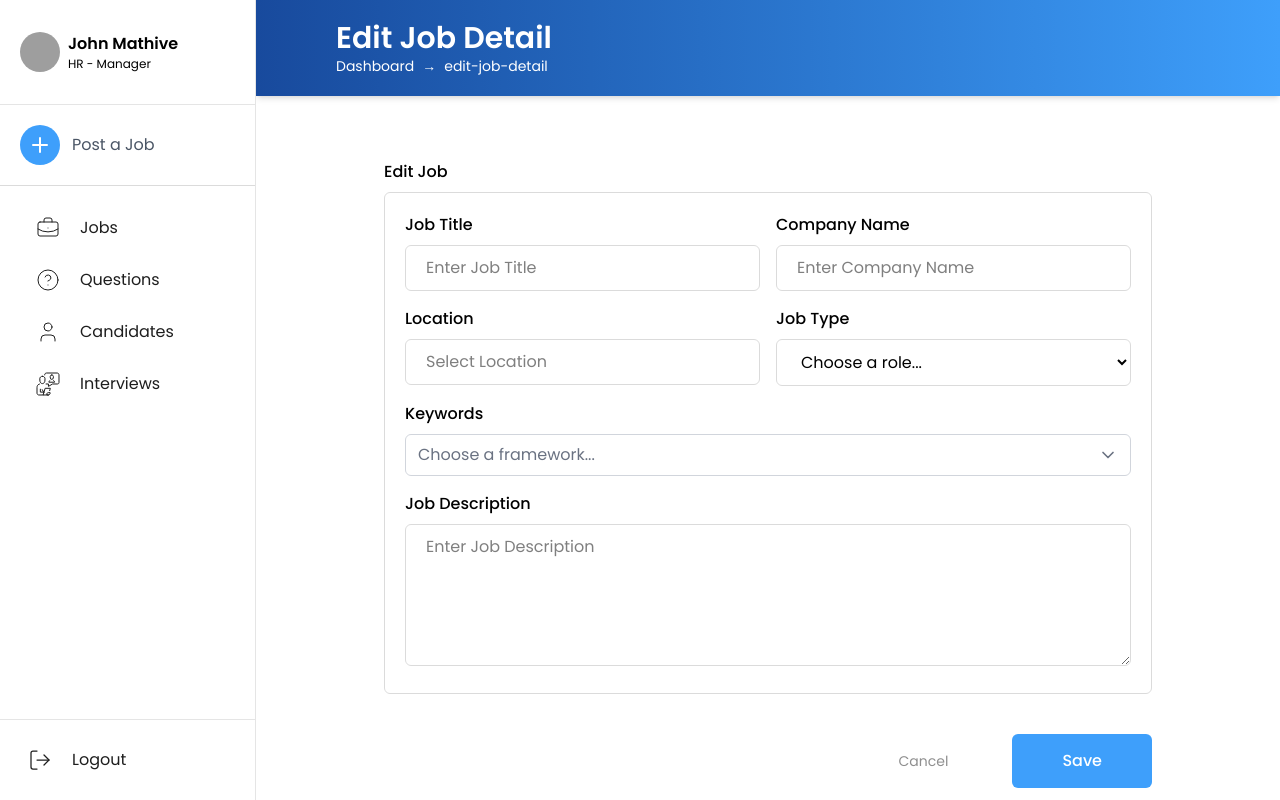
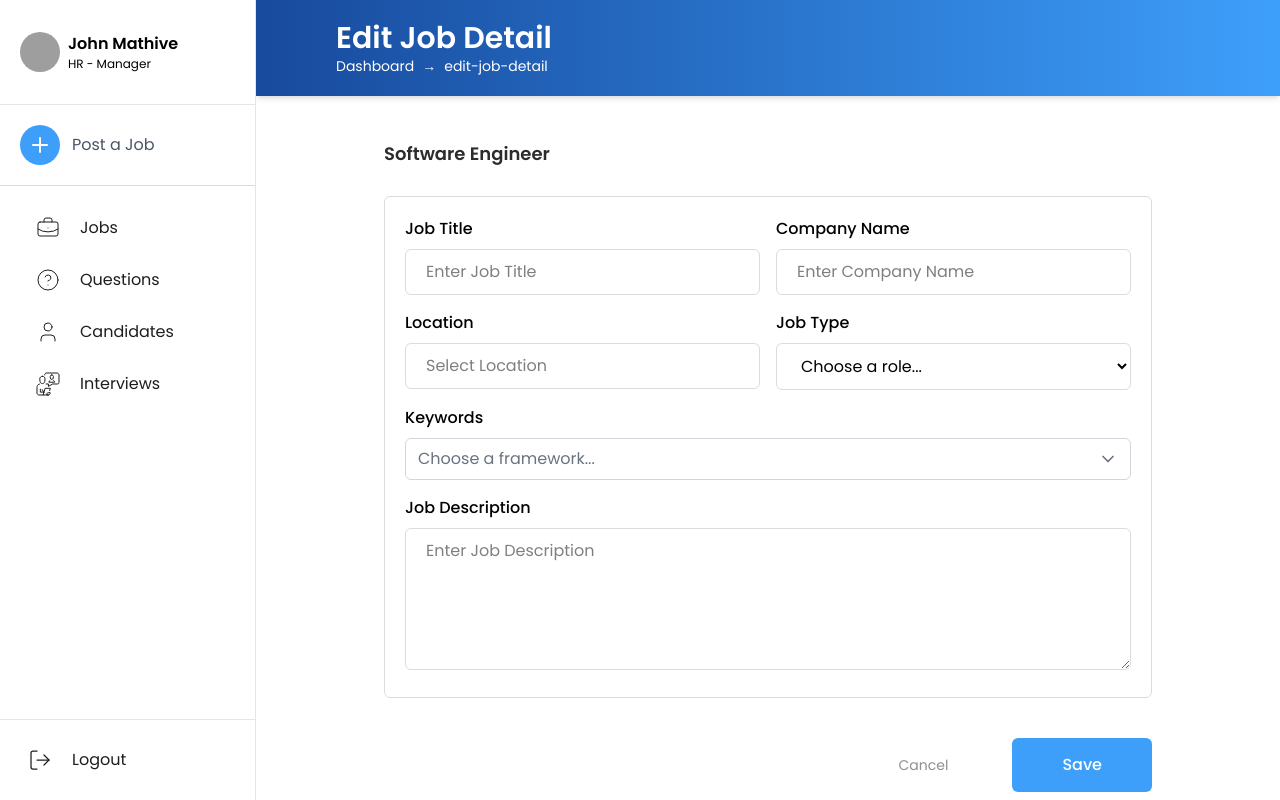
Before and after one commit to Nanthakumar-Cueverz/Job-Dashboard-Management, a React (Vite) app: page /interviewai/edit-job-detail in a window 1280 px wide. Built offline with nearby package versions, Linux system fonts and the light colour scheme; grey boxes are pictures that could not be loaded.

Commit message:
Update a screens

```diff
--- a/src/pages/Dashboard.jsx
+++ b/src/pages/Dashboard.jsx
@@ -167,11 +167,10 @@ const Questions = ({ setIsNextDisabled }) => {
     }, [generateQuestionsModal]);
 
     const handleExpand = (selectedQuestions) => {
-        setExpandedQuestions(
-            (prev) =>
-                prev.includes(selectedQuestions)
-                    ? prev.filter((q) => q !== selectedQuestions)
-                    : [...prev, selectedQuestions], // Expand if not expanded
+        setExpandedQuestions((prev) =>
+            prev.includes(selectedQuestions)
+                ? prev.filter((q) => q !== selectedQuestions)
+                : [...prev, selectedQuestions],
         );
     };
     return (
@@ -389,7 +388,7 @@ const ImportedQuestions = ({ onClose }) => {
 
     return (
         <div className='spave-y-10'>
-            <div className='border-b border-border-primary pb-2 mb-2 lg:pb-5 lg:mb-5'>
+            <div className='border-b border-border-primary pb-2 mb-2 lg:pb-5 lg:mb-0'>
                 <h2 className='text-xl font-semibold'>AI Question For Data Scientist </h2>
             </div>
             <div className='space-y-2 border-b border-border-primary pb-5 mb-5 h-96 overflow-y-scroll scrollbar-hide'>
--- a/src/pages/EditJobDetails.jsx
+++ b/src/pages/EditJobDetails.jsx
@@ -11,8 +11,9 @@ const EditJobDetails = () => {
         selectedOptions: [],
     });
     return (
-        <div className='max-w-3xl mx-auto py-5 md:py-10'>
-            <JobDetailsForm formData={formData} setFormData={setFormData} title='Edit Job' />
+        <div className='max-w-3xl mx-auto py-5 md:py-5'>
+            <h2 className='text-subtext-primary text-lg font-semibold pb-5'>Software Engineer</h2>
+            <JobDetailsForm formData={formData} setFormData={setFormData} />
             <div className='py-10 text-end'>
                 <button className='modal-btn-outline border-0 px-16'>Cancel</button>
                 <button
--- a/src/pages/InterviewPage.jsx
+++ b/src/pages/InterviewPage.jsx
@@ -328,7 +328,7 @@ const ChatBot = () => {
                 isOpen={completed}
                 onClose={() => setCompleted(false)}
             >
-                <div className='p-10 text-center space-y-3 align-middle justify-center flex flex-col'>
+                <div className='p-5 text-center space-y-3 align-middle justify-center flex flex-col'>
                     <Check className='mx-auto text-white stroke-2 mb-5 bg-primary w-20 rounded-full h-20 p-5 shadow-[0_0_15px_theme(colors.secondary)] ring-8 ring-secondary' />
                     <h2 className='text-xl font-semibold'>
                         Your answers are submitted successfully!
```
